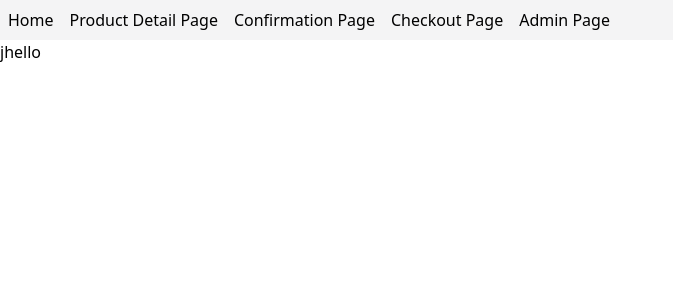
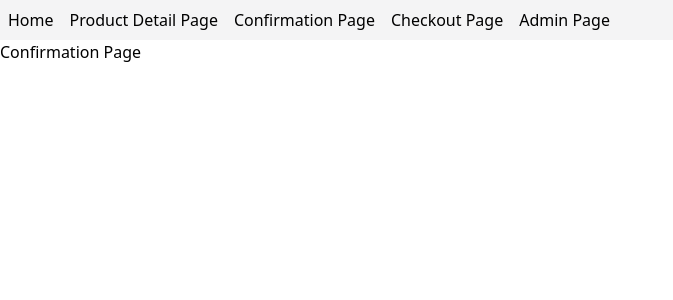
Before and after one commit to 04luknie-nemo/Webshopen, a React (Vite) app in the folder web/: page /confirmation in a window 1280 px wide. Shown: the top 300 px of the page, without its empty margins (0-673 px from the left). Built offline with nearby package versions, Linux system fonts and the light colour scheme.

Commit message:
Added minimum content to confirmation page

```diff
--- a/web/src/pages/confirmationPage.tsx
+++ b/web/src/pages/confirmationPage.tsx
@@ -1,3 +1,3 @@
 export default function ConfirmationPage() {
-    return(<>jhello</>)
+    return(<>Confirmation Page</>)
 }
```
